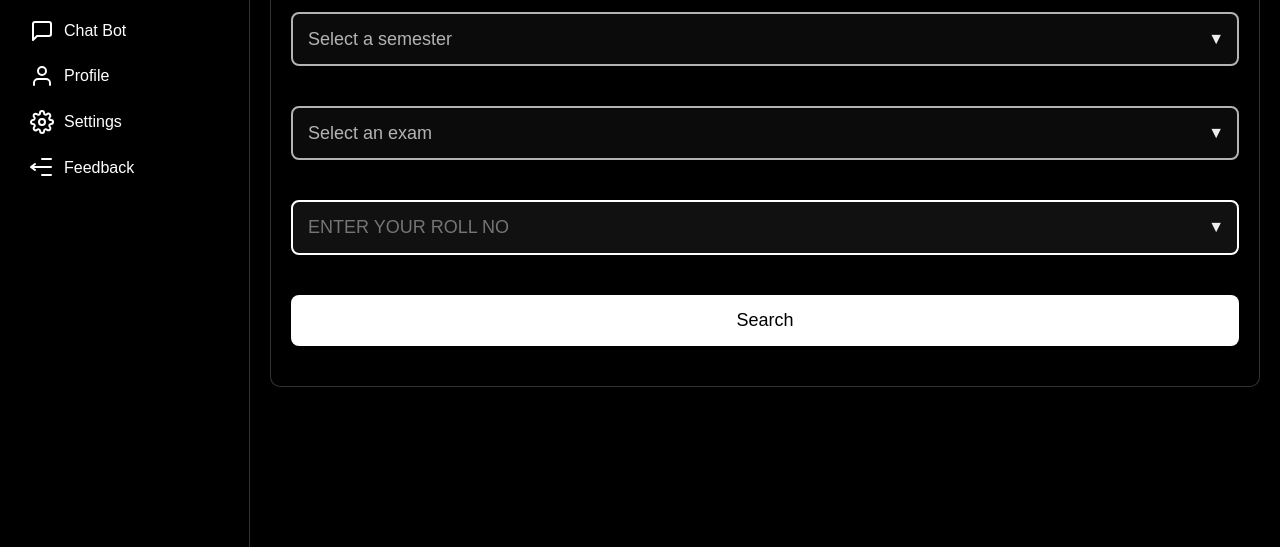
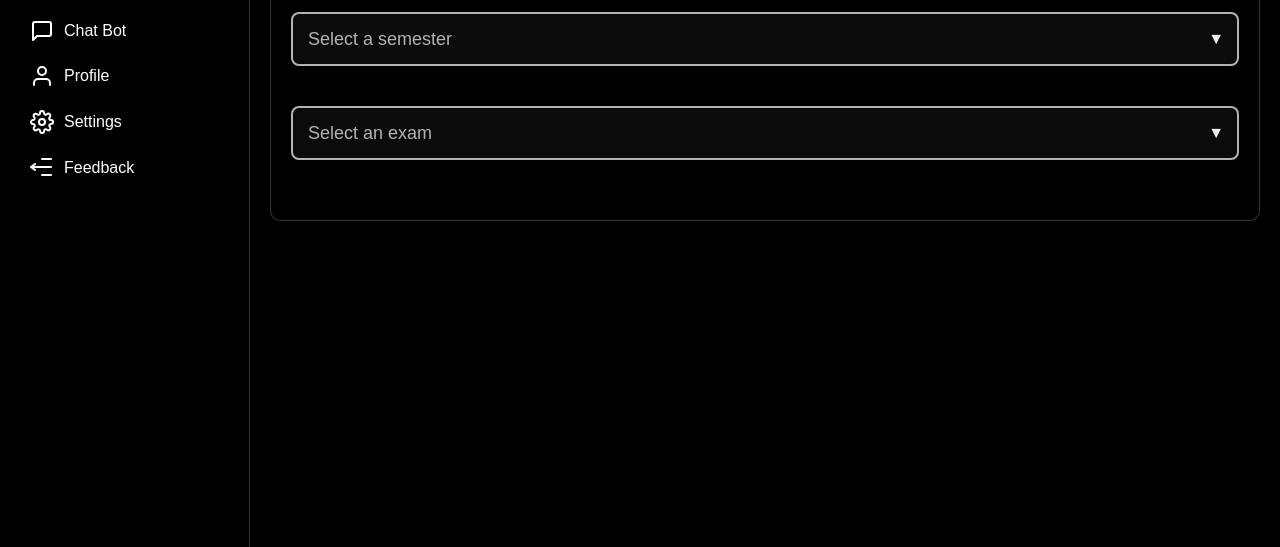
Before and after one commit to BhuvaneshKoudagani/ocr_website, a website: page front_end/exams.html in a window 1280 px wide. Shown: the part 253-800 px from the top of the page. Drawn offline with Linux system fonts and the light colour scheme.

Commit message:
done changes

```diff
--- a/back_end/server.js
+++ b/back_end/server.js
@@ -120,7 +120,7 @@ app.post("/upload", upload.single("file"), (req, res) => {
   }
 
   const filePath = req.file.path;
-  const scriptPath = path.join(__dirname, "backend", "app.py"); // Ensure correct path
+  const scriptPath = "/Users/kbhuvan/Documents/ALLPROJECTS/StudentSystem/back_end/app.py"; // Ensure correct path
 
   const pythonProcess = spawn("python3", [scriptPath, filePath]);
 
--- a/front_end/exams.html
+++ b/front_end/exams.html
@@ -161,47 +161,8 @@
                         </select>
                     </div>
                 </div>
-                <div class="form-group">
-                    <div class="select-wrapper">
-                        <input
-                            type="text"
-                            id="roll-number"
-                            placeholder="ENTER YOUR ROLL NO"
-                            style="
-                                appearance: none;
-                                width: 100%;
-                                padding: 15px;
-                                border: 2px solid #fff;
-                                background-color: #111;
-                                color: #fff;
-                                border-radius: 8px;
-                                font-size: 18px;
-                                transition: all 0.3s ease;
-                            "
-                        />
-                    </div>
-                </div>
-                <div class="form-group">
-                    <button
-                        id="search-button"
-                        onclick="searchResults()"
-                        style="
-                            width: 100%;
-                            padding: 15px;
-                            border: none;
-                            background-color: white;
-                            color: black;
-                            border-radius: 8px;
-                            font-size: 18px;
-                            cursor: pointer;
-                            transition: background-color 0.3s ease;
-                        "
-                        onmouseover="this.style.backgroundColor='#218838'"
-                        onmouseout="this.style.backgroundColor='#28a745'"
-                    >
-                        Search
-                    </button>
-                </div>
+
+
                 <div id="exam-results" style="display: none;">
                     <h3 id="exam-title"></h3>
                     <table class="table">
--- a/front_end/learningpath.js
+++ b/front_end/learningpath.js
@@ -50,7 +50,7 @@ async function handleFileUpload(file) {
     formData.append('file', file);
 
     try {
-        const response = await fetch('http://localhost:5000/upload', {
+        const response = await fetch('http://localhost:3000/upload', {
             method: 'POST',
             body: formData
         });
@@ -89,7 +89,7 @@ async function sendMessage() {
     const loadingObj = showLoadingDots();
 
     try {
-        const response = await fetch('http://localhost:5000/chat', {
+        const response = await fetch('http://localhost:3000/chat', {
             method: 'POST',
             headers: {
                 'Content-Type': 'application/json'
```
Also changed, not shown: front_end/login.html (+3 -30 lines), 4 other files.
